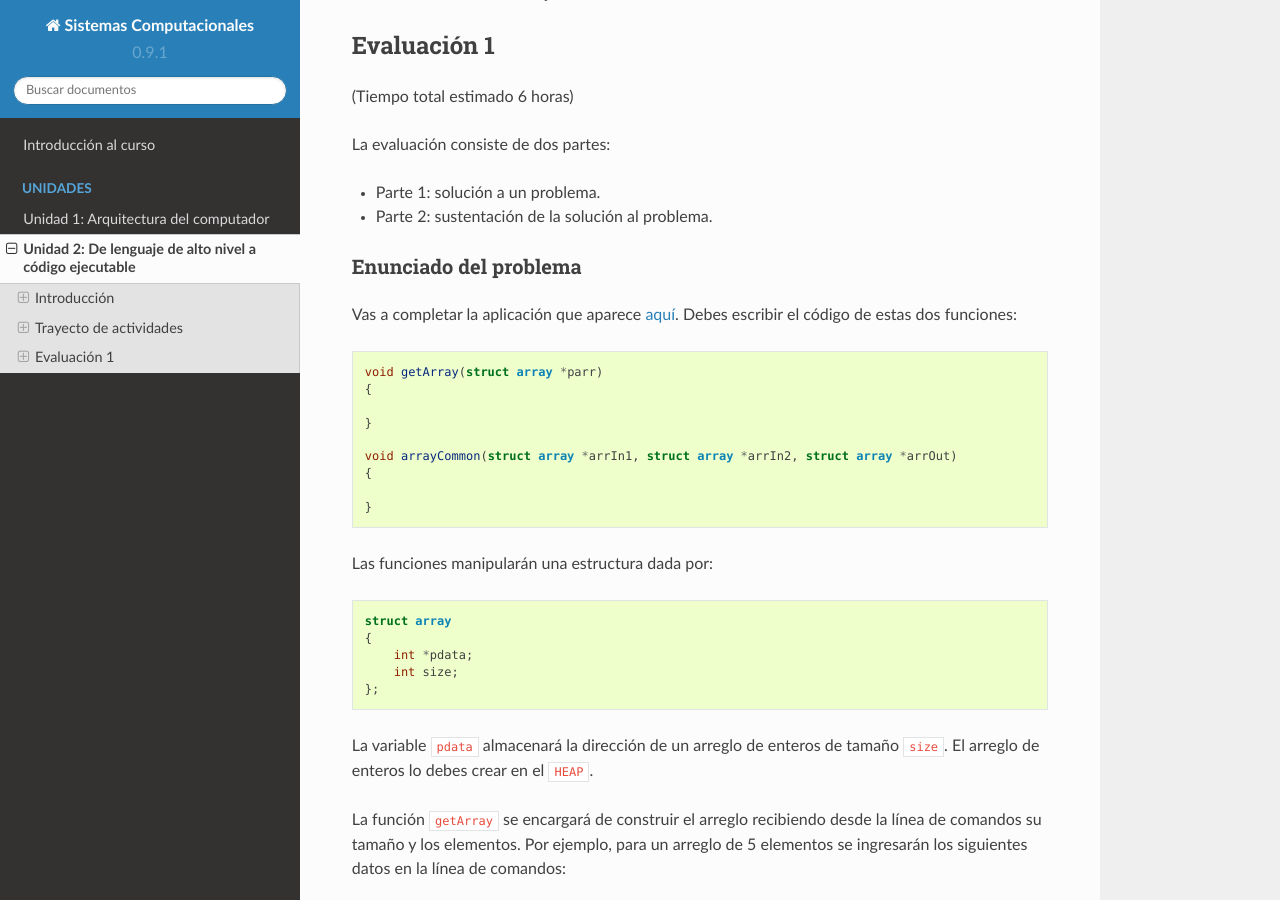
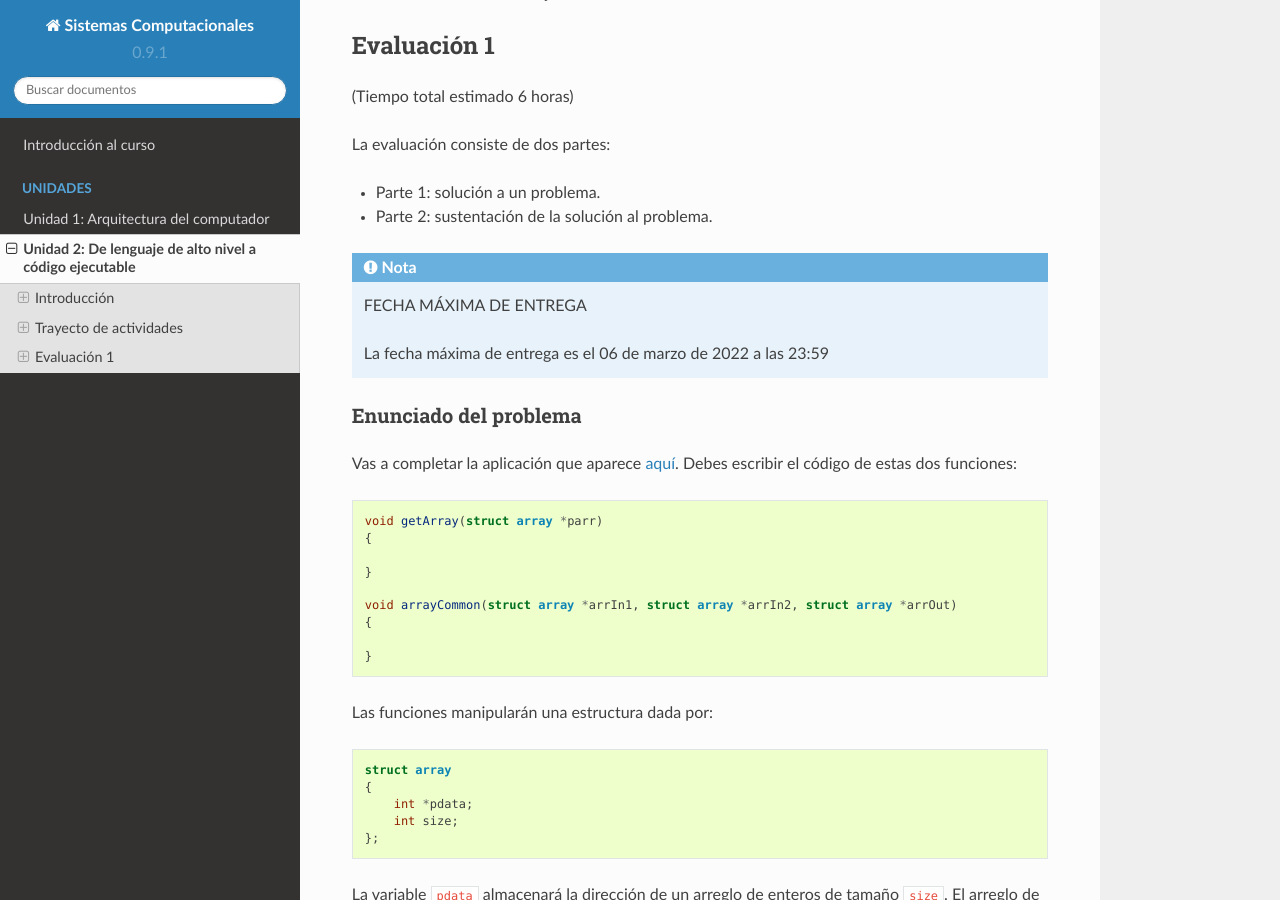
Before and after one commit to juanferfranco/SistemasComputacionales, a Sphinx documentation site: the page built from docs/_unidad2/unidad2.rst, in a window 1280 px wide and 900 px high, scrolled down 3425 px. Built offline with Sphinx 7.4.7 and the Read the Docs theme 2.0.0, drawn with Linux system fonts in a browser that asks for light colours.

Commit message:
add deadline

```diff
--- a/docs/_unidad2/unidad2.rst
+++ b/docs/_unidad2/unidad2.rst
@@ -156,6 +156,11 @@ La evaluación consiste de dos partes:
 * Parte 1: solución a un problema.
 * Parte 2: sustentación de la solución al problema.
 
+.. note:: FECHA MÁXIMA DE ENTREGA
+
+    La fecha máxima de entrega es el 06 de marzo de 2022 a las 23:59
+
+
 Enunciado del problema
 **************************
 
```
